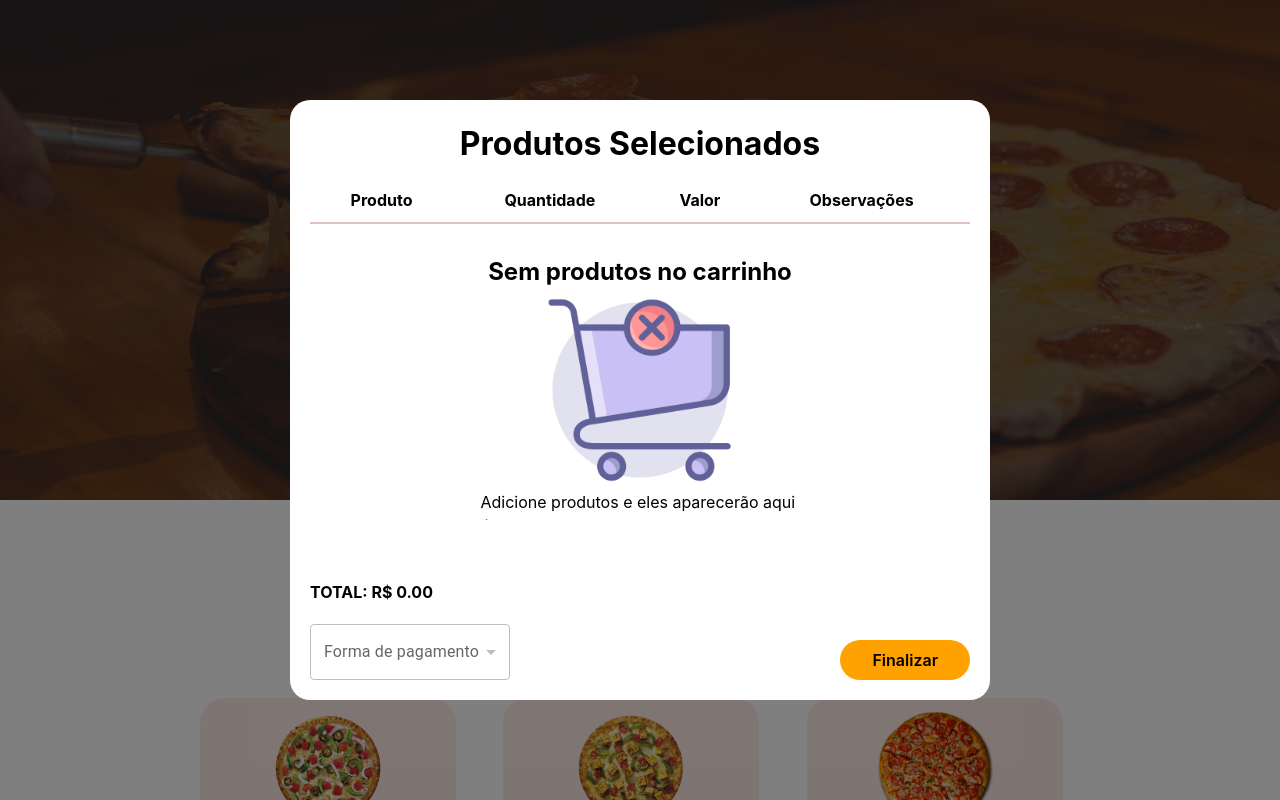
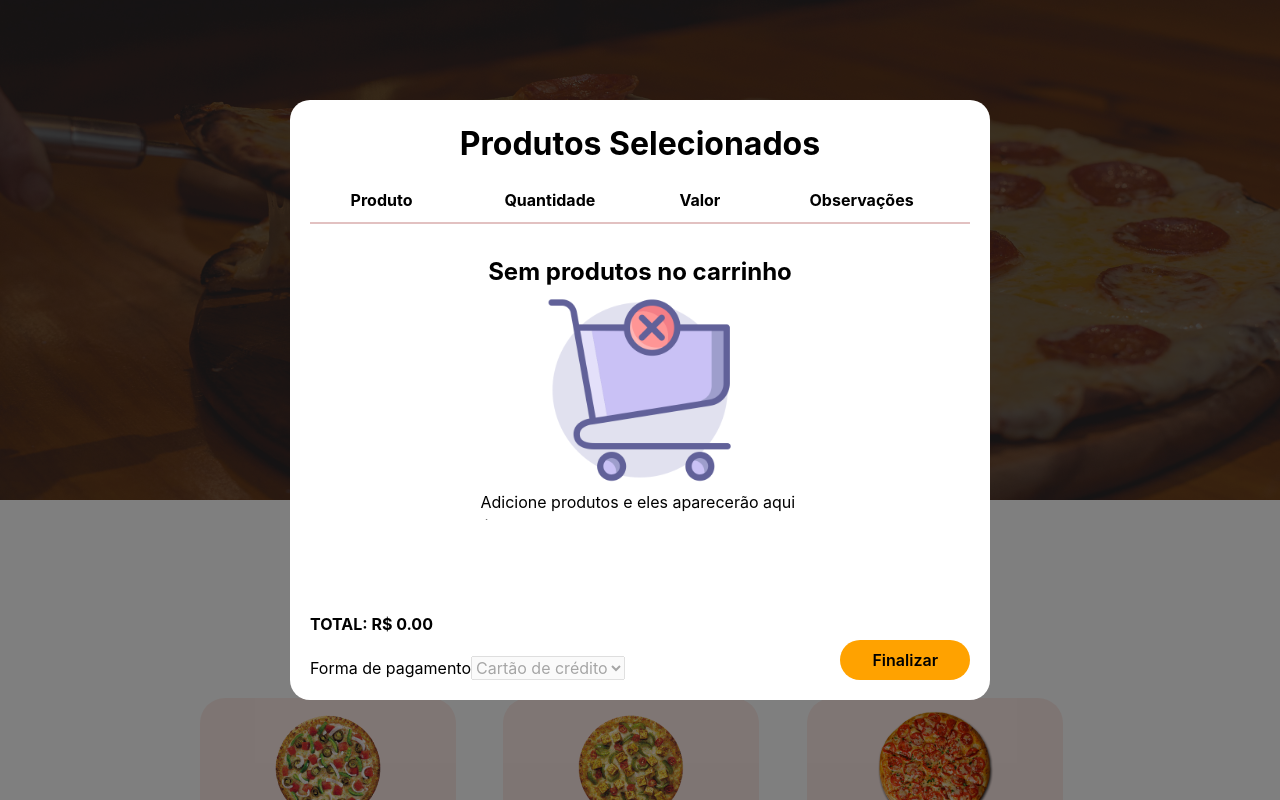
Before and after one commit to GabrielMoslaves/pizza-store, a React (Create React App) app: page / in a window 1280 px wide. Both pictures are taken after a click on the element 1225 px from the left and 55 px from the top of the page. Shown: the top 800 px of the page. Built offline with nearby package versions, Linux system fonts and the light colour scheme.

Commit message:
adding more tests

```diff
--- a/src/Pages/Home/Sections/CartModal/index.js
+++ b/src/Pages/Home/Sections/CartModal/index.js
@@ -207,20 +207,15 @@ const CartModal = () => {
           <div className={styles.footer}>
             <div className={styles.value}>TOTAL: R$ {totalPrice.toFixed(2)}</div>
             <Box minWidth={200}>
-              <FormControl fullWidth>
-                <InputLabel id="demo-simple-select-label">Forma de pagamento</InputLabel>
-                <Select
-                  disabled={selectedProducts.length === 0}
-                  labelId="demo-simple-select-label"
-                  id="demo-simple-select"
-                  label="Forma de pagamento"
-                  value={paymentForm}
-                  onChange={(event) => setPaymentForm(event.target.value)}
-                >
-                  <MenuItem value="Cartão de crédito">Cartão de crédito</MenuItem>
-                  <MenuItem value="Dinheiro">Dinheiro</MenuItem>
-                </Select>
-              </FormControl>
+              <label>Forma de pagamento</label>
+              <select
+                disabled={selectedProducts.length === 0}
+                value={paymentForm}
+                onChange={(event) => setPaymentForm(event.target.value)}
+              >
+                <option value="Cartão de crédito">Cartão de crédito</option>
+                <option value="Dinheiro">Dinheiro</option>
+              </select>
             </Box>
             {paymentForm === "Dinheiro" && (
               <Box
```
Also changed, not shown: 1 other file (tests, documents, lock files or other folders).
